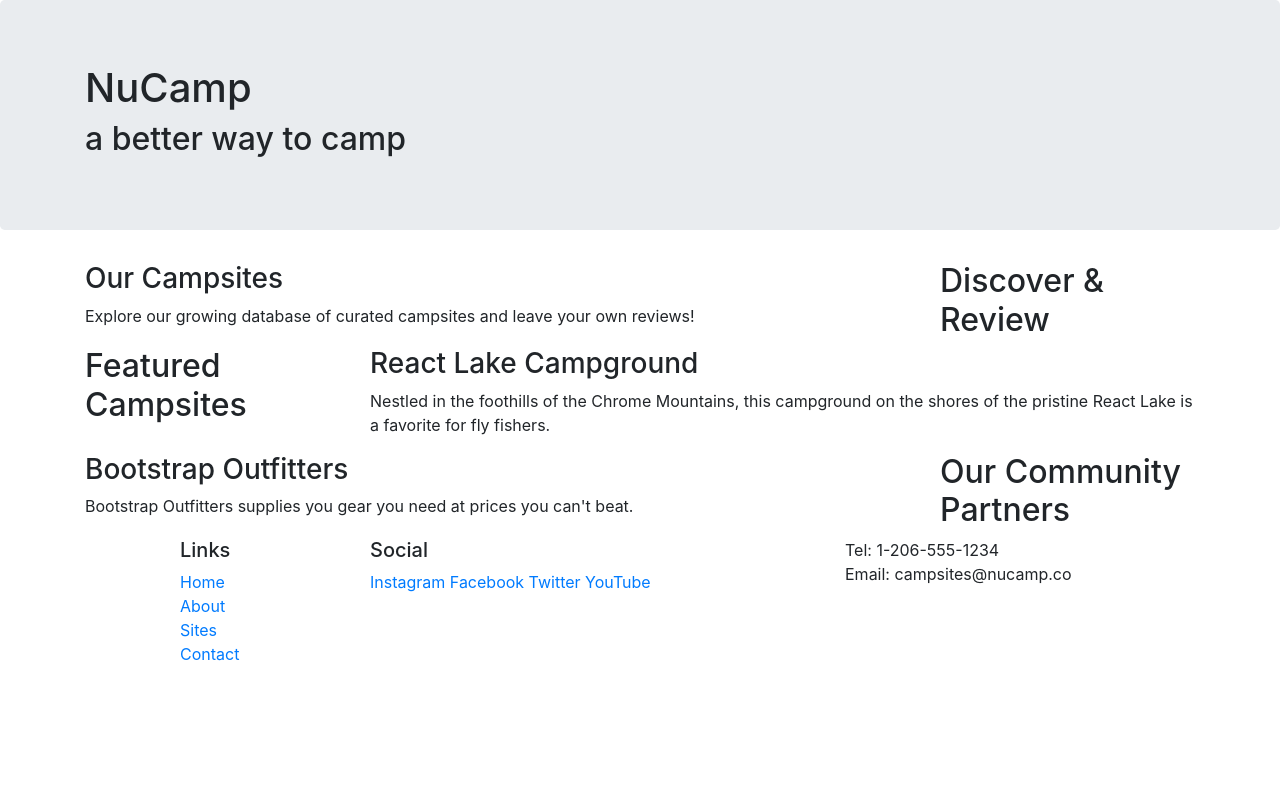
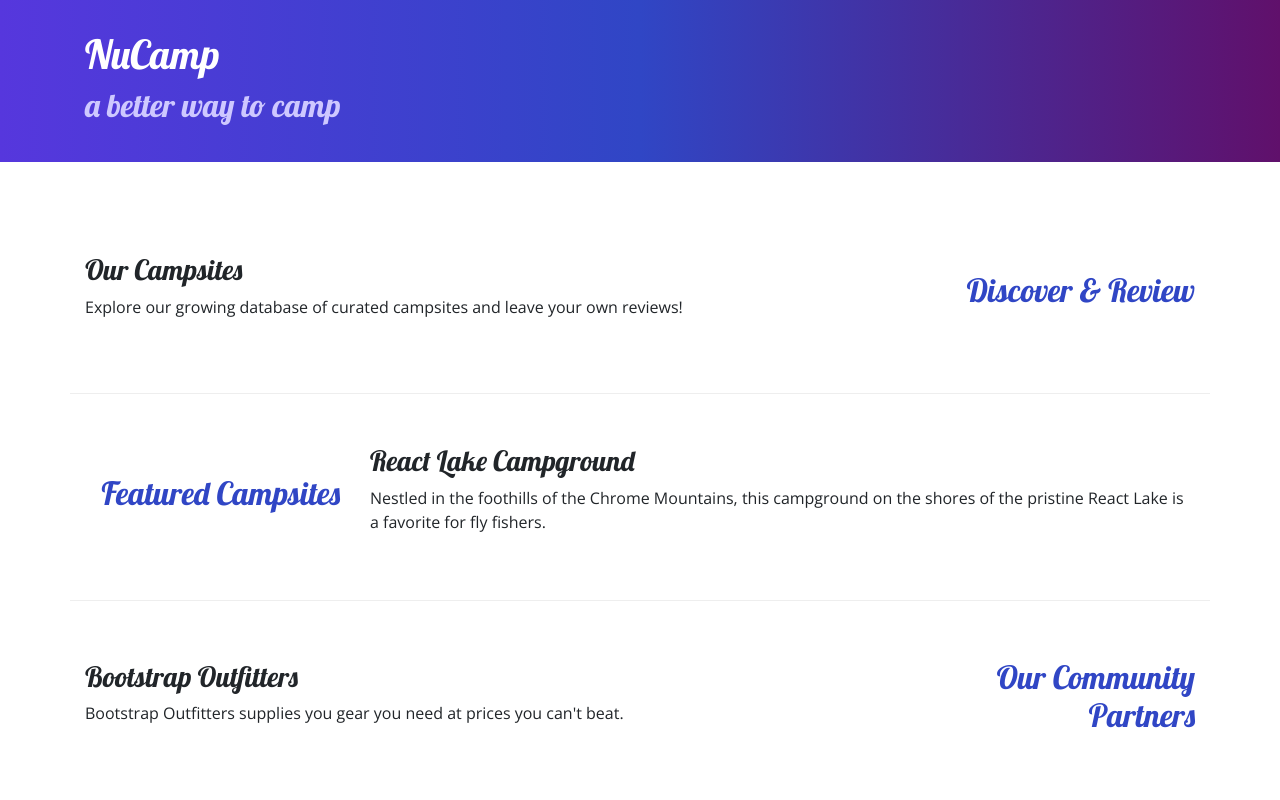
Before and after one commit to kpdriscoll6/bootstrap-nucamp, a website: page index.html in a window 1280 px wide. Shown: the top 800 px of the page. Drawn offline with nearby package versions, Linux system fonts and the light colour scheme.

Commit message:
first workshop

```diff
--- /dev/null
+++ b/css/styles.css
@@ -0,0 +1,32 @@
+body {
+    font-family: "Open Sans", sans-serif;
+}
+
+h1, h2, h3 {
+    font-family: "Lobster", cursive;
+}
+
+h2 {
+    color: #3046C5;
+}
+
+header h2 {
+    color: #CEC8FF;
+}
+
+footer {
+    background-image: linear-gradient(#CEC8FF, white);
+    padding: 20px 0;
+}
+
+.jumbotron {
+    padding: 30px;
+    background-image: linear-gradient(to right, #5637DD, #3046C5, #60106B);
+    color: white;
+}
+
+.row-content {
+    padding: 50px 0;
+    border-bottom: 1px ridge;
+    min-height: 200px;
+}
--- a/index.html
+++ b/index.html
@@ -9,12 +9,16 @@
     <!-- Bootstrap CSS -->
     <link rel="stylesheet" href="node_modules/bootstrap/dist/css/bootstrap.min.css" />
 
+    <!-- Additional CSS must be placed after Bootstrap CSS -->
+    <link rel="stylesheet" href="https://fonts.googleapis.com/css?family=Lobster|Open+Sans" />
+    <link rel="stylesheet" href="css/styles.css" />
+
     <title>NuCamp: A Better Way To Camp</title>
 </head>
 
 
 <body>
-    <header class = "jumbotron">
+    <header class = "jumbotron jumbotron-fluid">
         <div class="container">
             <div class="row">
                 <div class="col">
@@ -25,47 +29,49 @@
         </div>
     </header>
 
-    <div>
     <div class = "container">
-            <div class = "row">
+        <div class = "row row-content align-items-center">
             <div class = "col-sm-4 order-sm-last col-md-3">
-                    <h2>Discover & Review</h2>
+                <h2 class = "text-sm-right">Discover & Review</h2>
             </div>
             <div class = "col">
                 <h3>Our Campsites</h3>
+                <div class ="d-none d-sm-block">
                     <p>Explore our growing database of curated campsites and leave your own reviews!</p>
                 </div>
             </div>
-
+        </div>
     </div>
 
-    <div>
     <div class = "container">
-            <div class = "row">
+        <div class = "row row-content align-items-center">
             <div class = "col-sm-4 col-md-3">
-                    <h2>Featured Campsites</h2>
+                <h2 class = "text-sm-right">Featured Campsites</h2>
             </div>
             <div class = "col">
                 <h3>React Lake Campground</h3>
+                <div class ="d-none d-sm-block">
                     <p>Nestled in the foothills of the Chrome Mountains, this campground on the shores of the pristine React Lake is a favorite for fly fishers.</p>
                     </div>
             </div>
         </div>
     </div>
 
-    <div>
     <div class = "container">
-            <div class = "row">
+        <div class = "row row-content align-items-center">
             <div class = "col-sm-4 order-sm-last col-md-3">
-                    <h2>Our Community Partners</h2>
+                <h2 class = "text-sm-right">Our Community Partners</h2>
             </div>
         <div class = "col">
                 <h3>Bootstrap Outfitters</h3>
+                <div class ="d-none d-sm-block">
                 <p>Bootstrap Outfitters supplies you gear you need at prices you can't beat.</p>
                 </div>
             </div>
         </div>
     </div>
+
+
     <footer>
         <div class = "container">
             <div class = "row">
@@ -73,19 +79,19 @@
                     <h5>Links</h5>
                     <ul class  ="list-unstyled">
                         <li><a href="#">Home</a></li>
-                        <li><a href="#">About</a></li>
+                        <li><a href="aboutus.html">About</a></li>
                         <li><a href="#">Sites</a></li>
                         <li><a href="#">Contact</a></li>
                     </ul>
                 </div>
-                <div class = "col-6 col-sm-5">
+                <div class = "col-6 col-sm-5 text-center">
                     <h5>Social</h5>
                     <a href="http://instagram.com/">Instagram</a>
                     <a href="http://facebook.com/">Facebook</a>
                     <a href="http://twitter.com/">Twitter</a>
                     <a href="http://youtube.com/">YouTube</a>
                 </div>
-                <div class = "col-sm-4">
+                <div class = "col-sm-4 text-center">
                     Tel: 1-206-555-1234<br />
                     Email: campsites@nucamp.co
                 </div>
```
Also changed, not shown: aboutus.html (added, +103 -0 lines). Lines whose indentation alone changed are shown as unchanged.
